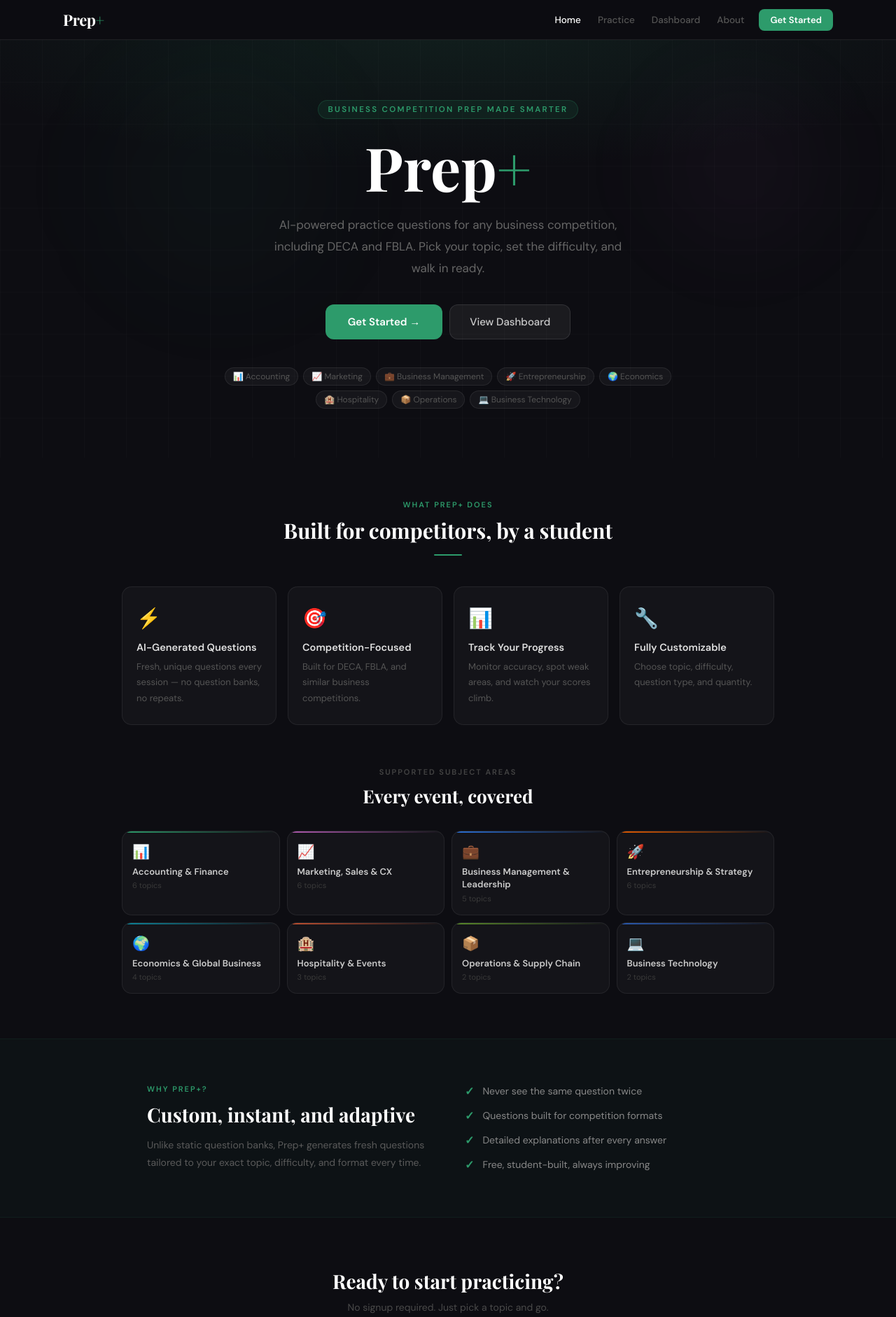
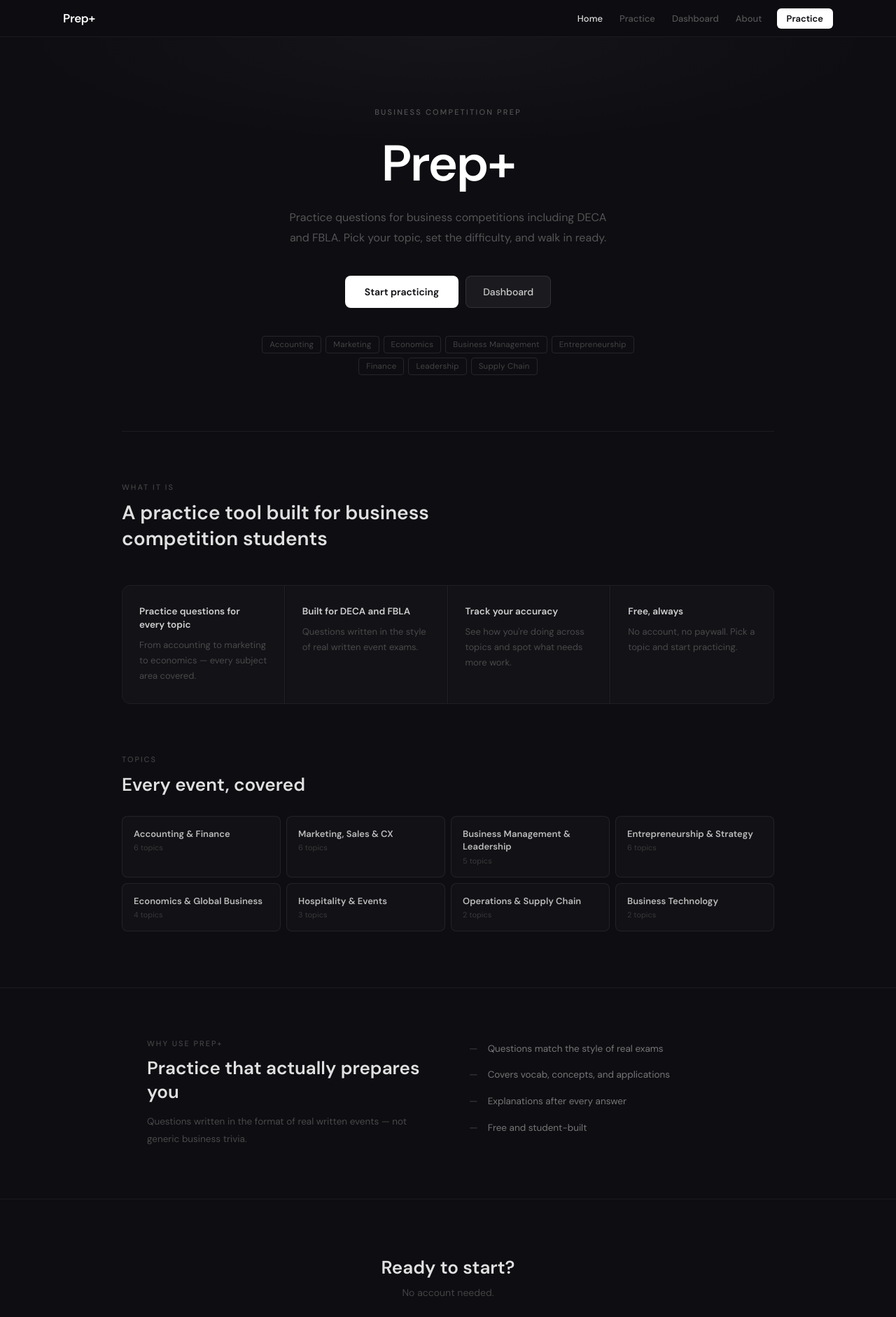
Before and after one commit to AyushiSushi/prep-plus, a React (Vite) app: page / in a window 1280 px wide. Shown: the top 1882 px of the page at 70% size. Built offline with nearby package versions, Linux system fonts and the light colour scheme.

Commit message:
redesign home page

```diff
--- a/src/App.jsx
+++ b/src/App.jsx
@@ -19,8 +19,8 @@ const QTYPES = [
 
 function Logo({ nav }) {
   return (
-    <span onClick={nav} style={{ cursor: nav ? "pointer" : "default", fontFamily: "'Playfair Display', Georgia, serif", fontSize: 22, fontWeight: 700, letterSpacing: "-0.02em" }}>
-      <span style={{ color: "#fff" }}>Prep</span><span style={{ color: "#2d9b6b" }}>+</span>
+    <span onClick={nav} style={{ cursor: nav ? "pointer" : "default", fontFamily: "'DM Sans', sans-serif", fontSize: 17, fontWeight: 700, letterSpacing: "-0.02em", color: "#fff" }}>
+      Prep+
     </span>
   );
 }
@@ -33,18 +33,18 @@ function NavBar({ page, setPage, quizHistory }) {
     { id: "about", label: "About" },
   ];
   return (
-    <nav style={{ position: "sticky", top: 0, zIndex: 100, background: "rgba(13,13,18,0.94)", backdropFilter: "blur(14px)", borderBottom: "1px solid rgba(255,255,255,0.07)", padding: "0 20px" }}>
-      <div style={{ maxWidth: 1100, margin: "0 auto", display: "flex", alignItems: "center", justifyContent: "space-between", height: 56 }}>
+    <nav style={{ position: "sticky", top: 0, zIndex: 100, background: "rgba(13,13,18,0.96)", backdropFilter: "blur(14px)", borderBottom: "1px solid rgba(255,255,255,0.06)", padding: "0 20px" }}>
+      <div style={{ maxWidth: 1100, margin: "0 auto", display: "flex", alignItems: "center", justifyContent: "space-between", height: 52 }}>
         <Logo nav={() => setPage("home")} />
         <div style={{ display: "flex", gap: 2, alignItems: "center" }}>
           {links.map(l => (
-            <button key={l.id} onClick={() => setPage(l.id)} style={{ background: "none", border: "none", cursor: "pointer", padding: "6px 11px", borderRadius: 8, fontSize: 13.5, fontWeight: 500, color: page === l.id ? "#fff" : "#555", transition: "color 0.12s", fontFamily: "inherit" }}>
+            <button key={l.id} onClick={() => setPage(l.id)} style={{ background: "none", border: "none", cursor: "pointer", padding: "6px 11px", borderRadius: 6, fontSize: 13, fontWeight: 500, color: page === l.id ? "#ddd" : "#555", transition: "color 0.12s", fontFamily: "inherit" }}>
               {l.label}
-              {l.id === "dashboard" && quizHistory.length > 0 && <span style={{ marginLeft: 5, background: "#2d9b6b", color: "#fff", fontSize: 10, borderRadius: 10, padding: "1px 6px" }}>{quizHistory.length}</span>}
+              {l.id === "dashboard" && quizHistory.length > 0 && <span style={{ marginLeft: 5, background: "rgba(255,255,255,0.1)", color: "#888", fontSize: 10, borderRadius: 4, padding: "1px 5px" }}>{quizHistory.length}</span>}
             </button>
           ))}
-          <button onClick={() => setPage("generate")} style={{ marginLeft: 8, background: "#2d9b6b", border: "none", color: "#fff", borderRadius: 8, padding: "7px 16px", fontSize: 13, fontWeight: 600, cursor: "pointer", fontFamily: "inherit", transition: "filter 0.12s" }}>
-            Get Started
+          <button onClick={() => setPage("generate")} style={{ marginLeft: 8, background: "#fff", border: "none", color: "#0d0d12", borderRadius: 6, padding: "6px 14px", fontSize: 13, fontWeight: 600, cursor: "pointer", fontFamily: "inherit" }}>
+            Practice
           </button>
         </div>
       </div>
@@ -180,110 +180,109 @@ function HomePage({ setPage }) {
   const [pillsRef, pillsVis] = useReveal(0.15);
 
   const features = [
-    { icon: "⚡", title: "AI-Generated Questions", desc: "Fresh, unique questions every session — no question banks, no repeats." },
-    { icon: "🎯", title: "Competition-Focused", desc: "Built for DECA, FBLA, and similar business competitions." },
-    { icon: "📊", title: "Track Your Progress", desc: "Monitor accuracy, spot weak areas, and watch your scores climb." },
-    { icon: "🔧", title: "Fully Customizable", desc: "Choose topic, difficulty, question type, and quantity." },
+    { title: "Practice questions for every topic", desc: "From accounting to marketing to economics — every subject area covered." },
+    { title: "Built for DECA and FBLA", desc: "Questions written in the style of real written event exams." },
+    { title: "Track your accuracy", desc: "See how you're doing across topics and spot what needs more work." },
+    { title: "Free, always", desc: "No account, no paywall. Pick a topic and start practicing." },
+  ];
+
+  const catLabels = [
+    "Accounting", "Marketing", "Economics", "Business Management",
+    "Entrepreneurship", "Finance", "Leadership", "Supply Chain",
   ];
 
   return (
     <div style={{ fontFamily: "'DM Sans', system-ui, sans-serif", color: "#f0f0f0", background: "#0d0d12" }}>
       <style>{GS}</style>
 
-      {/* ── HERO with parallax bg ── */}
-      <div style={{ textAlign: "center", padding: "86px 24px 70px", position: "relative", overflow: "hidden" }}>
-        {/* Parallax glow orbs */}
-        <div style={{ position: "absolute", inset: 0, background: "radial-gradient(ellipse 85% 50% at 50% -5%, rgba(45,155,107,0.13) 0%, transparent 72%)", transform: `translateY(${heroParallax * 0.6}px)`, pointerEvents: "none", transition: "transform 0.1s linear" }} />
-        <div style={{ position: "absolute", top: 40, left: "12%", width: 320, height: 320, borderRadius: "50%", background: "rgba(45,155,107,0.04)", filter: "blur(70px)", transform: `translateY(${heroParallax}px)`, pointerEvents: "none" }} />
-        <div style={{ position: "absolute", top: 60, right: "8%", width: 240, height: 240, borderRadius: "50%", background: "rgba(176,90,176,0.04)", filter: "blur(60px)", transform: `translateY(${heroParallax * 0.7}px)`, pointerEvents: "none" }} />
-        {/* Subtle grid lines */}
-        <div style={{ position: "absolute", inset: 0, backgroundImage: "linear-gradient(rgba(255,255,255,0.015) 1px, transparent 1px), linear-gradient(90deg, rgba(255,255,255,0.015) 1px, transparent 1px)", backgroundSize: "60px 60px", pointerEvents: "none", transform: `translateY(${heroParallax * 0.3}px)` }} />
+      {/* ── HERO ── */}
+      <div style={{ textAlign: "center", padding: "100px 24px 80px", position: "relative", overflow: "hidden" }}>
+        <div style={{ position: "absolute", inset: 0, background: "radial-gradient(ellipse 70% 40% at 50% 0%, rgba(255,255,255,0.03) 0%, transparent 70%)", pointerEvents: "none" }} />
 
-        <div className="fu" style={{ position: "relative", display: "inline-block", fontSize: 11.5, letterSpacing: "0.2em", color: "#2d9b6b", fontWeight: 600, textTransform: "uppercase", background: "rgba(45,155,107,0.1)", border: "1px solid rgba(45,155,107,0.22)", borderRadius: 20, padding: "5px 14px", marginBottom: 24 }}>
-          Business competition prep made smarter
+        <div className="fu" style={{ position: "relative", fontSize: 11, letterSpacing: "0.2em", color: "#555", fontWeight: 500, textTransform: "uppercase", marginBottom: 28 }}>
+          Business competition prep
         </div>
 
-        <div className="fu" style={{ position: "relative", fontFamily: "'Playfair Display', serif", fontSize: "clamp(52px, 9vw, 86px)", fontWeight: 700, lineHeight: 1.05, marginBottom: 22, animationDelay: "0.07s" }}>
-          <span style={{ color: "#fff" }}>Prep</span><span style={{ color: "#2d9b6b" }}>+</span>
+        <div className="fu" style={{ position: "relative", fontFamily: "'DM Sans', sans-serif", fontSize: "clamp(42px, 7vw, 72px)", fontWeight: 700, lineHeight: 1.08, marginBottom: 24, letterSpacing: "-0.03em", animationDelay: "0.07s" }}>
+          <span style={{ color: "#fff" }}>Prep+</span>
         </div>
 
-        <div className="fu" style={{ position: "relative", fontSize: "clamp(14px, 2vw, 17px)", color: "#666", maxWidth: 520, margin: "0 auto 36px", lineHeight: 1.82, animationDelay: "0.14s" }}>
-          AI-powered practice questions for any business competition, including DECA and FBLA. Pick your topic, set the difficulty, and walk in ready.
+        <div className="fu" style={{ position: "relative", fontSize: "clamp(14px, 2vw, 16px)", color: "#555", maxWidth: 480, margin: "0 auto 40px", lineHeight: 1.8, animationDelay: "0.14s", fontWeight: 400 }}>
+          Practice questions for business competitions including DECA and FBLA. Pick your topic, set the difficulty, and walk in ready.
         </div>
 
         <div className="fu" style={{ position: "relative", display: "flex", gap: 10, justifyContent: "center", flexWrap: "wrap", animationDelay: "0.2s" }}>
-          <button className="btn-g" onClick={() => setPage("generate")} style={{ padding: "14px 32px", fontSize: 15, borderRadius: 12 }}>Get Started →</button>
-          <button className="btn-ghost" onClick={() => setPage("dashboard")} style={{ padding: "14px 28px", fontSize: 15, borderRadius: 12 }}>View Dashboard</button>
+          <button className="btn-g" onClick={() => setPage("generate")} style={{ padding: "13px 28px", fontSize: 14, borderRadius: 8, background: "#fff", color: "#0d0d12", fontWeight: 600 }}>Start practicing</button>
+          <button className="btn-ghost" onClick={() => setPage("dashboard")} style={{ padding: "13px 24px", fontSize: 14, borderRadius: 8 }}>Dashboard</button>
         </div>
 
-        {/* Category pills — static, no floating */}
-        <div ref={pillsRef} style={{ position: "relative", display: "flex", flexWrap: "wrap", gap: 7, justifyContent: "center", maxWidth: 680, margin: "40px auto 0" }}>
-          {CATEGORIES.map((c, i) => (
-            <div key={c.id} style={{
-              fontSize: 12, background: "rgba(255,255,255,0.04)", border: "1px solid rgba(255,255,255,0.08)",
-              borderRadius: 20, padding: "4px 11px", color: "#555",
-              opacity: pillsVis ? 1 : 0, transform: pillsVis ? "translateY(0)" : "translateY(10px)",
-              transition: `opacity 0.45s ease ${i * 35}ms, transform 0.45s ease ${i * 35}ms`,
-            }}>{c.icon} {c.label.split(" & ")[0].split(",")[0]}</div>
+        {/* Simple topic tags */}
+        <div ref={pillsRef} style={{ position: "relative", display: "flex", flexWrap: "wrap", gap: 6, justifyContent: "center", maxWidth: 600, margin: "40px auto 0" }}>
+          {catLabels.map((c, i) => (
+            <div key={c} style={{
+              fontSize: 11.5, background: "transparent", border: "1px solid rgba(255,255,255,0.1)",
+              borderRadius: 4, padding: "4px 10px", color: "#444", letterSpacing: "0.02em",
+              opacity: pillsVis ? 1 : 0, transform: pillsVis ? "translateY(0)" : "translateY(8px)",
+              transition: `opacity 0.4s ease ${i * 30}ms, transform 0.4s ease ${i * 30}ms`,
+            }}>{c}</div>
           ))}
         </div>
       </div>
 
+      {/* ── DIVIDER ── */}
+      <div style={{ maxWidth: 980, margin: "0 auto", padding: "0 24px" }}>
+        <div style={{ height: 1, background: "rgba(255,255,255,0.06)" }} />
+      </div>
+
       {/* ── FEATURES ── */}
-      <div style={{ maxWidth: 980, margin: "0 auto", padding: "60px 24px" }}>
-        <div ref={featRef} className={`reveal ${featVis ? "visible" : ""}`} style={{ textAlign: "center", marginBottom: 44 }}>
-          <div style={{ fontSize: 11, textTransform: "uppercase", letterSpacing: "0.18em", color: "#2d9b6b", fontWeight: 600, marginBottom: 10 }}>What Prep+ does</div>
-          <div style={{ fontFamily: "'Playfair Display', serif", fontSize: 30, fontWeight: 700, color: "#fff" }}>Built for competitors, by a student</div>
-          <div style={{ width: 40, height: 2, background: "#2d9b6b", borderRadius: 2, margin: "14px auto 0", transformOrigin: "center" }} className={featVis ? "divider-line" : ""} />
+      <div style={{ maxWidth: 980, margin: "0 auto", padding: "72px 24px" }}>
+        <div ref={featRef} className={`reveal ${featVis ? "visible" : ""}`} style={{ marginBottom: 48 }}>
+          <div style={{ fontSize: 11, textTransform: "uppercase", letterSpacing: "0.18em", color: "#444", fontWeight: 500, marginBottom: 12 }}>What it is</div>
+          <div style={{ fontSize: "clamp(22px, 3vw, 28px)", fontWeight: 600, color: "#e0e0e0", lineHeight: 1.3, maxWidth: 480 }}>A practice tool built for business competition students</div>
         </div>
-        <div ref={featStaggerRef} style={{ display: "grid", gridTemplateColumns: "repeat(auto-fit, minmax(210px, 1fr))", gap: 16 }}>
+        <div ref={featStaggerRef} style={{ display: "grid", gridTemplateColumns: "repeat(auto-fit, minmax(210px, 1fr))", gap: 1, border: "1px solid rgba(255,255,255,0.07)", borderRadius: 12, overflow: "hidden" }}>
           {features.map((f, i) => (
-            <div key={f.title} className={`stagger-child card chov ${featVisibles[i] ? "visible" : ""}`}
-              style={{ padding: "26px 20px", transitionDelay: `${i * 90}ms` }}>
-              <div style={{ fontSize: 28, marginBottom: 14 }}>{f.icon}</div>
-              <div style={{ fontSize: 14.5, fontWeight: 600, color: "#e0e0e0", marginBottom: 8 }}>{f.title}</div>
-              <div style={{ fontSize: 13, color: "#555", lineHeight: 1.72 }}>{f.desc}</div>
+            <div key={f.title} className={`stagger-child ${featVisibles[i] ? "visible" : ""}`}
+              style={{ padding: "28px 24px", background: "rgba(255,255,255,0.02)", borderRight: i < 3 ? "1px solid rgba(255,255,255,0.07)" : "none", transitionDelay: `${i * 80}ms` }}>
+              <div style={{ fontSize: 13.5, fontWeight: 600, color: "#d0d0d0", marginBottom: 8, lineHeight: 1.4 }}>{f.title}</div>
+              <div style={{ fontSize: 13, color: "#4a4a4a", lineHeight: 1.7 }}>{f.desc}</div>
             </div>
           ))}
         </div>
       </div>
 
       {/* ── TOPICS ── */}
-      <div style={{ maxWidth: 980, margin: "0 auto", padding: "0 24px 64px" }}>
-        <div ref={topicHeadRef} className={`reveal ${topicHeadVis ? "visible" : ""}`} style={{ textAlign: "center", marginBottom: 32 }}>
-          <div style={{ fontSize: 11, textTransform: "uppercase", letterSpacing: "0.18em", color: "#444", fontWeight: 600, marginBottom: 10 }}>Supported subject areas</div>
-          <div style={{ fontFamily: "'Playfair Display', serif", fontSize: 26, fontWeight: 700, color: "#fff" }}>Every event, covered</div>
+      <div style={{ maxWidth: 980, margin: "0 auto", padding: "0 24px 80px" }}>
+        <div ref={topicHeadRef} className={`reveal ${topicHeadVis ? "visible" : ""}`} style={{ marginBottom: 28 }}>
+          <div style={{ fontSize: 11, textTransform: "uppercase", letterSpacing: "0.18em", color: "#444", fontWeight: 500, marginBottom: 12 }}>Topics</div>
+          <div style={{ fontSize: "clamp(20px, 3vw, 26px)", fontWeight: 600, color: "#e0e0e0" }}>Every event, covered</div>
         </div>
-        <div ref={topicStaggerRef} style={{ display: "grid", gridTemplateColumns: "repeat(auto-fill, minmax(196px, 1fr))", gap: 10 }}>
+        <div ref={topicStaggerRef} style={{ display: "grid", gridTemplateColumns: "repeat(auto-fill, minmax(200px, 1fr))", gap: 8 }}>
           {CATEGORIES.map((cat, i) => (
-            <div key={cat.id} className={`stagger-child card chov ${topicVisibles[i] ? "visible" : ""}`}
+            <div key={cat.id} className={`stagger-child chov ${topicVisibles[i] ? "visible" : ""}`}
               onClick={() => setPage("generate")}
-              style={{ padding: "16px 14px", position: "relative", overflow: "hidden", transitionDelay: `${i * 55}ms` }}>
-              <div style={{ position: "absolute", top: 0, left: 0, right: 0, height: 2, background: `linear-gradient(90deg, ${cat.accent}, transparent)`, opacity: topicVisibles[i] ? 1 : 0, transform: topicVisibles[i] ? "scaleX(1)" : "scaleX(0)", transformOrigin: "left", transition: `transform 0.6s cubic-bezier(.22,1,.36,1) ${i * 55 + 200}ms, opacity 0.4s ease ${i * 55}ms` }} />
-              <div className="topic-card-inner">
-                <div style={{ fontSize: 20, marginBottom: 7 }}>{cat.icon}</div>
-                <div style={{ fontSize: 13, fontWeight: 600, color: "#ccc", lineHeight: 1.4, marginBottom: 3 }}>{cat.label}</div>
-                <div style={{ fontSize: 11, color: "#3a3a3a" }}>{cat.topics.length} topics</div>
-              </div>
+              style={{ padding: "16px 16px", borderRadius: 8, border: "1px solid rgba(255,255,255,0.07)", background: "rgba(255,255,255,0.02)", transitionDelay: `${i * 50}ms`, cursor: "pointer" }}>
+              <div style={{ fontSize: 13, fontWeight: 600, color: "#bbb", lineHeight: 1.4, marginBottom: 3 }}>{cat.label}</div>
+              <div style={{ fontSize: 11, color: "#3a3a3a" }}>{cat.topics.length} topics</div>
             </div>
           ))}
         </div>
       </div>
 
-      {/* ── WHY BETTER ── */}
-      <div style={{ background: "rgba(45,155,107,0.04)", borderTop: "1px solid rgba(45,155,107,0.09)", borderBottom: "1px solid rgba(45,155,107,0.09)", padding: "64px 24px", overflow: "hidden" }}>
-        <div style={{ maxWidth: 860, margin: "0 auto", display: "grid", gridTemplateColumns: "repeat(auto-fit, minmax(240px, 1fr))", gap: 48, alignItems: "center" }}>
+      {/* ── WHY ── */}
+      <div style={{ borderTop: "1px solid rgba(255,255,255,0.06)", borderBottom: "1px solid rgba(255,255,255,0.06)", padding: "72px 24px" }}>
+        <div style={{ maxWidth: 860, margin: "0 auto", display: "grid", gridTemplateColumns: "repeat(auto-fit, minmax(240px, 1fr))", gap: 60, alignItems: "start" }}>
           <div ref={whyRef} className={`reveal-left ${whyVis ? "visible" : ""}`}>
-            <div style={{ fontSize: 11, textTransform: "uppercase", letterSpacing: "0.18em", color: "#2d9b6b", fontWeight: 600, marginBottom: 12 }}>Why Prep+?</div>
-            <div style={{ fontFamily: "'Playfair Display', serif", fontSize: 28, fontWeight: 700, color: "#fff", lineHeight: 1.25, marginBottom: 14 }}>Custom, instant, and adaptive</div>
-            <div style={{ fontSize: 14, color: "#5a5a5a", lineHeight: 1.82 }}>Unlike static question banks, Prep+ generates fresh questions tailored to your exact topic, difficulty, and format every time.</div>
+            <div style={{ fontSize: 11, textTransform: "uppercase", letterSpacing: "0.18em", color: "#444", fontWeight: 500, marginBottom: 12 }}>Why use Prep+</div>
+            <div style={{ fontSize: "clamp(20px, 3vw, 26px)", fontWeight: 600, color: "#e0e0e0", lineHeight: 1.3, marginBottom: 14 }}>Practice that actually prepares you</div>
+            <div style={{ fontSize: 13.5, color: "#4a4a4a", lineHeight: 1.85 }}>Questions written in the format of real written events — not generic business trivia.</div>
           </div>
-          <div ref={whyListRef} style={{ display: "flex", flexDirection: "column", gap: 14 }}>
-            {["Never see the same question twice","Questions built for competition formats","Detailed explanations after every answer","Free, student-built, always improving"].map((t, i) => (
+          <div ref={whyListRef} style={{ display: "flex", flexDirection: "column", gap: 16, paddingTop: 4 }}>
+            {["Questions match the style of real exams", "Covers vocab, concepts, and applications", "Explanations after every answer", "Free and student-built"].map((t, i) => (
               <div key={t} className={`stagger-child ${whyListVisibles[i] ? "visible" : ""}`}
-                style={{ display: "flex", gap: 12, alignItems: "center", transitionDelay: `${i * 100}ms` }}>
-                <span style={{ color: "#2d9b6b", fontWeight: 700, fontSize: 16, flexShrink: 0 }}>✓</span>
-                <span style={{ fontSize: 14, color: "#888" }}>{t}</span>
+                style={{ display: "flex", gap: 14, alignItems: "flex-start", transitionDelay: `${i * 100}ms` }}>
+                <span style={{ color: "#333", fontWeight: 600, fontSize: 14, flexShrink: 0, marginTop: 1 }}>—</span>
+                <span style={{ fontSize: 13.5, color: "#777", lineHeight: 1.6 }}>{t}</span>
               </div>
             ))}
           </div>
@@ -291,17 +290,17 @@ function HomePage({ setPage }) {
       </div>
 
       {/* ── CTA ── */}
-      <div ref={ctaRef} className={`reveal-scale ${ctaVis ? "visible" : ""}`} style={{ textAlign: "center", padding: "72px 24px" }}>
-        <div style={{ fontFamily: "'Playfair Display', serif", fontSize: 28, fontWeight: 700, color: "#fff", marginBottom: 10 }}>Ready to start practicing?</div>
-        <div style={{ fontSize: 14, color: "#4a4a4a", marginBottom: 28 }}>No signup required. Just pick a topic and go.</div>
-        <button className="btn-g" onClick={() => setPage("generate")} style={{ padding: "15px 36px", fontSize: 15, borderRadius: 12 }}>Start Practicing →</button>
+      <div ref={ctaRef} className={`reveal-scale ${ctaVis ? "visible" : ""}`} style={{ textAlign: "center", padding: "80px 24px" }}>
+        <div style={{ fontSize: "clamp(20px, 3vw, 26px)", fontWeight: 600, color: "#e0e0e0", marginBottom: 10 }}>Ready to start?</div>
+        <div style={{ fontSize: 14, color: "#444", marginBottom: 28 }}>No account needed.</div>
+        <button className="btn-g" onClick={() => setPage("generate")} style={{ padding: "13px 32px", fontSize: 14, borderRadius: 8, background: "#fff", color: "#0d0d12", fontWeight: 600 }}>Start practicing</button>
       </div>
 
       {/* ── FOOTER ── */}
       <div style={{ borderTop: "1px solid rgba(255,255,255,0.05)", padding: "18px 24px", display: "flex", justifyContent: "center", gap: 20, flexWrap: "wrap", alignItems: "center" }}>
         {["home","about","disclaimer"].map(p => <button key={p} onClick={() => setPage(p)} style={{ background: "none", border: "none", color: "#333", fontSize: 12, cursor: "pointer", fontFamily: "inherit", textTransform: "capitalize" }}>{p}</button>)}
-        <a href="mailto:prepplus.app@gmail.com" style={{ color: "#444", fontSize: 12, textDecoration: "none" }}>prepplus.app@gmail.com</a>
-        <span style={{ color: "#252525", fontSize: 12 }}>Prep+ is not affiliated with DECA, FBLA, or any organization.</span>
+        <a href="mailto:prepplus.app@gmail.com" style={{ color: "#333", fontSize: 12, textDecoration: "none" }}>prepplus.app@gmail.com</a>
+        <span style={{ color: "#252525", fontSize: 12 }}>Not affiliated with DECA, FBLA, or any organization.</span>
       </div>
     </div>
   );
```
